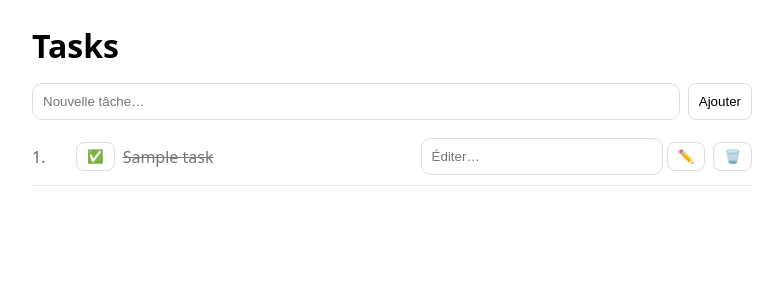
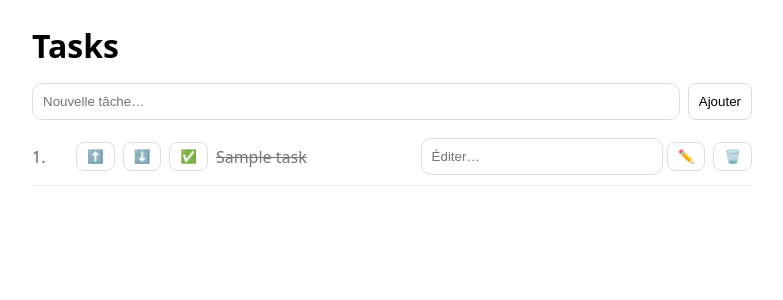
Before and after one commit to peninpalenzuelam-rgb/mission1-taches, a Flask app: template templates/index.html in a window 1280 px wide. Shown: the top 300 px of the page, without its empty margins (248-1031 px from the left). Run offline with Flask 3, Linux system fonts and the light colour scheme; the template is opened without the code that fills it: most values are stand-ins (such as "Sample title", 1, 10 or a date in 2020).

Commit message:
add up/down ordering buttons

```diff
--- a/templates/index.html
+++ b/templates/index.html
@@ -37,6 +37,14 @@
         <div class="row">
           <div class="num">{{ display_id }}.</div>
 
+          <form method="post" action="/up/{{ display_id }}">
+            <button class="btn" type="submit">⬆️</button>
+          </form>
+
+          <form method="post" action="/down/{{ display_id }}">
+            <button class="btn" type="submit">⬇️</button>
+          </form>
+
           <form method="post" action="/toggle/{{ display_id }}">
             <button class="btn" type="submit">{{ "✅" if task.done else "⬜️" }}</button>
           </form>
```
